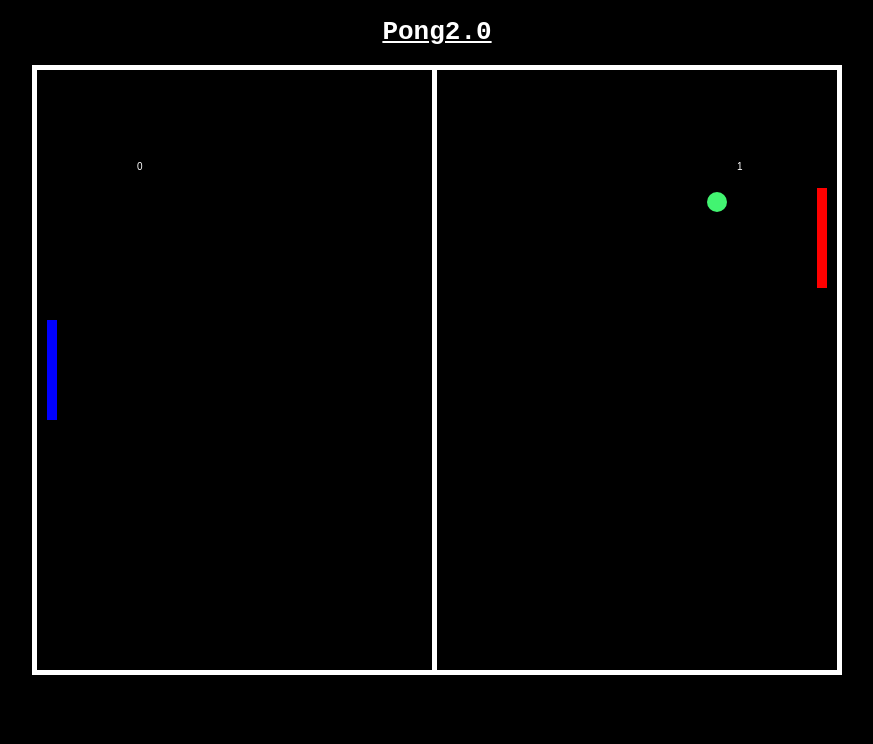
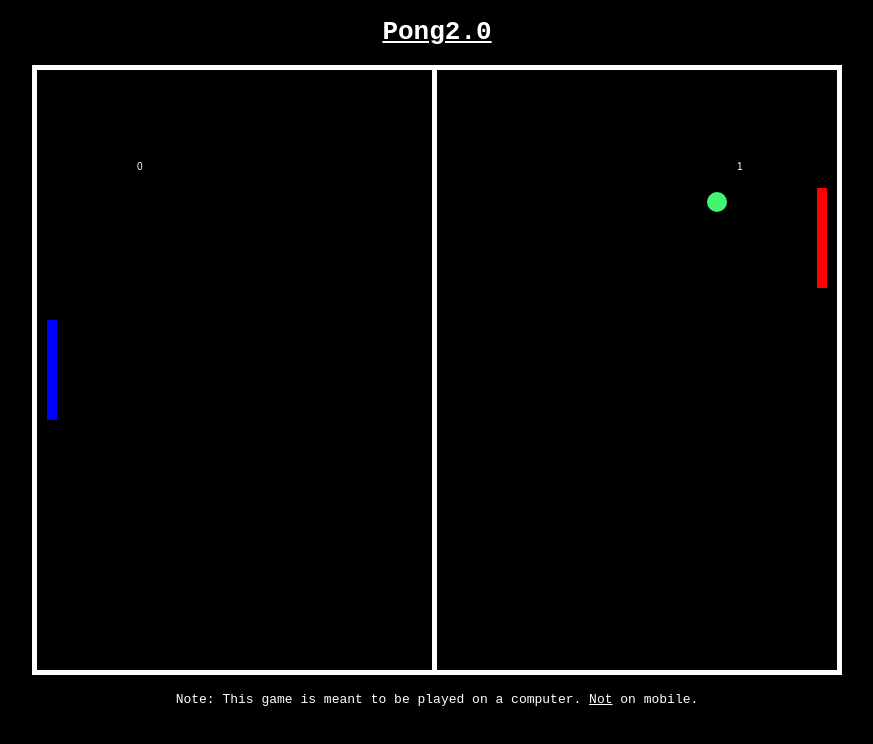
Before and after one commit to PDX-Rice/Pong2.0, a plain HTML site: page index.html in a window 1280 px wide. Shown: the whole page, without its empty margins (203-1076 px from the left). Drawn offline with Linux system fonts and the light colour scheme.

Commit message:
Update index.html

```diff
--- a/index.html
+++ b/index.html
@@ -153,6 +153,7 @@
     }
     </script>
     <br>
+    <p>Note: This game is meant to be played on a computer. <u>Not</u> on mobile.</p>
     <embed src="elevatorbgmusic.mp3" autostart="true">
 </body>
 </html>
```
